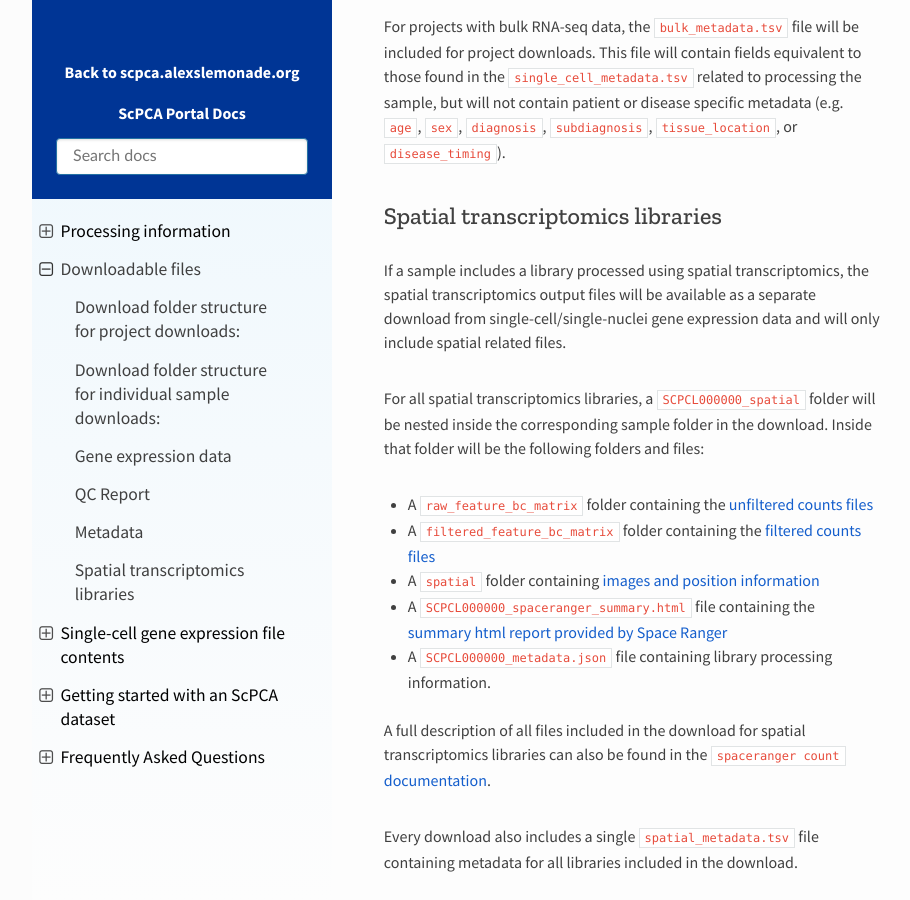
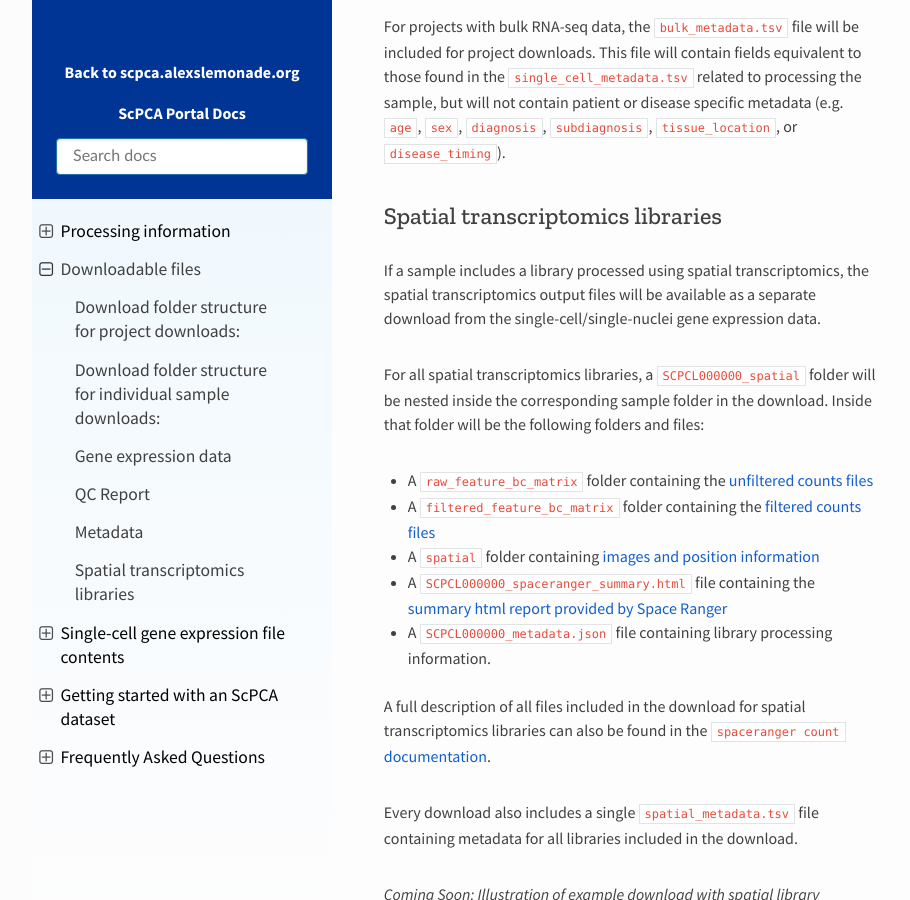
Before and after one commit to DongzeHE/scpca-docs, a Sphinx documentation site: the page built from docs/download_files.md, in a window 1280 px wide and 900 px high, scrolled down 3718 px. Shown: the whole window, without its empty margins (158-1068 px from the left). Built offline with Sphinx 7.4.7 and the Read the Docs theme 2.0.0, drawn with Linux system fonts in a browser that asks for light colours.

Commit message:
Apply suggestions from code review
Co-authored-by: Joshua Shapiro <josh.shapiro@ccdatalab.org>

```diff
--- a/docs/download_files.md
+++ b/docs/download_files.md
@@ -82,7 +82,7 @@
 
 ## Spatial transcriptomics libraries
 
-If a sample includes a library processed using spatial transcriptomics, the spatial transcriptomics output files will be available as a separate download from single-cell/single-nuclei gene expression data and will only include spatial related files.
+If a sample includes a library processed using spatial transcriptomics, the spatial transcriptomics output files will be available as a separate download from the single-cell/single-nuclei gene expression data.
 
 For all spatial transcriptomics libraries, a `SCPCL000000_spatial` folder will be nested inside the corresponding sample folder in the download.
 Inside that folder will be the following folders and files:
```
